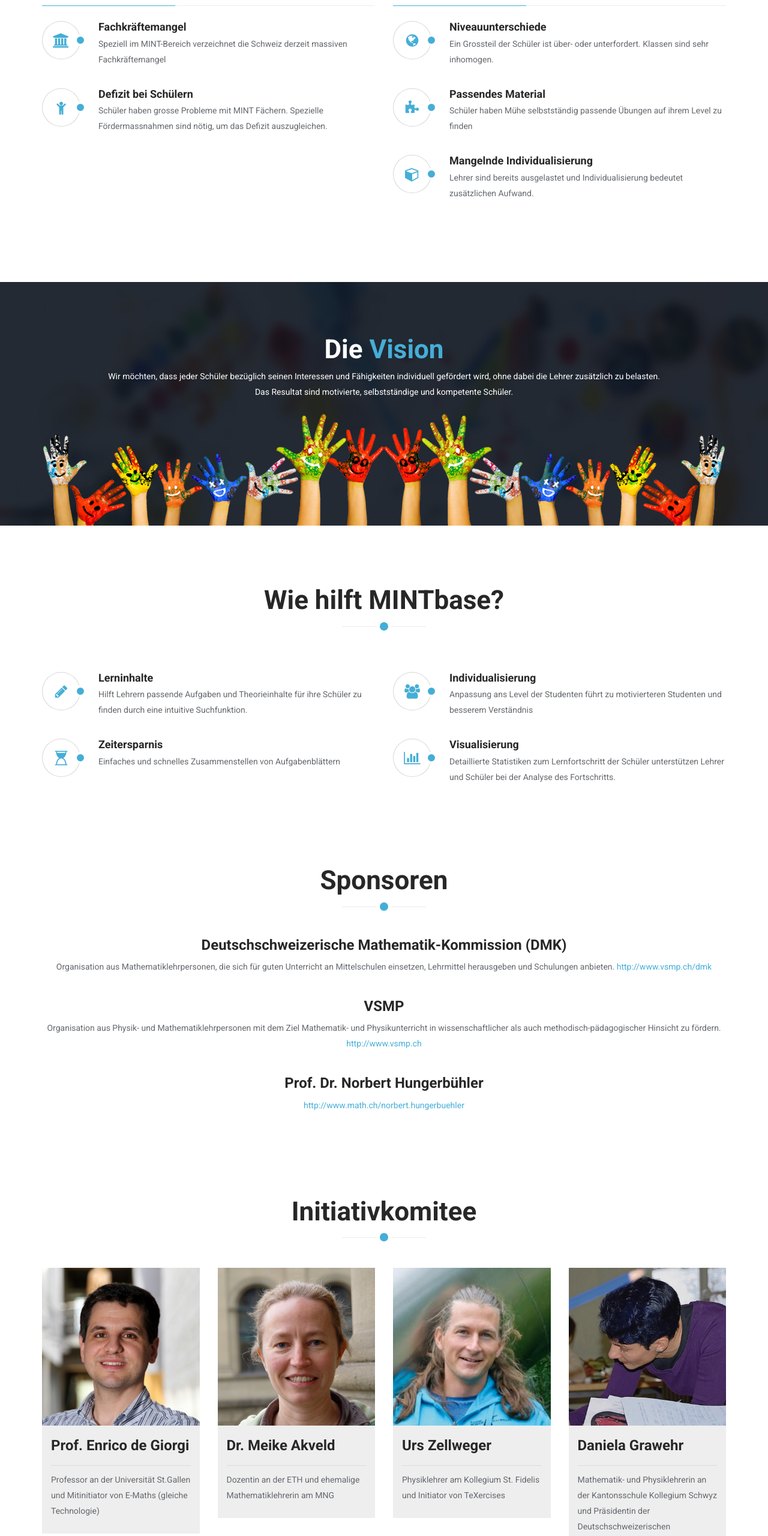
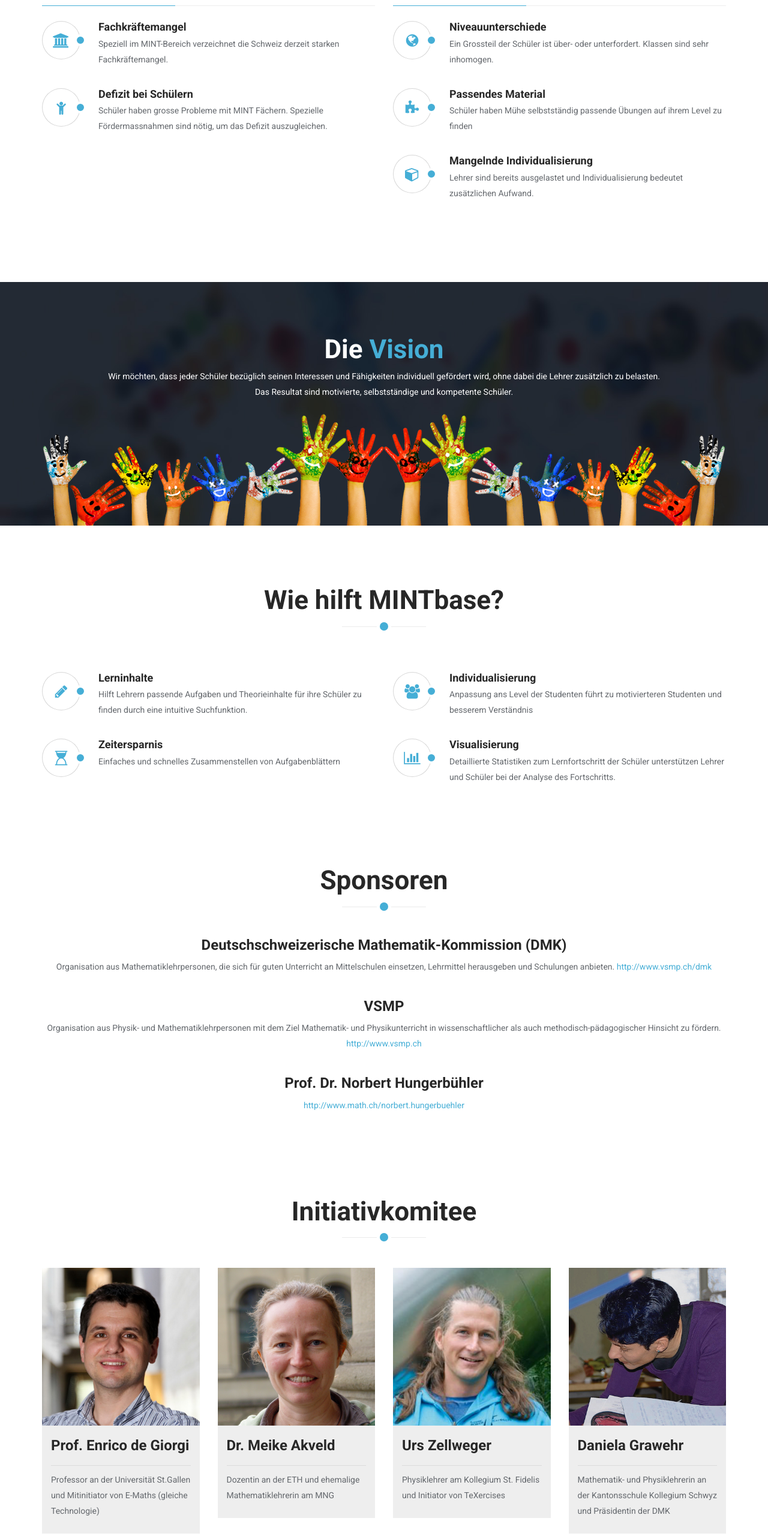
Before and after one commit to bersling/mintbase, a plain HTML site: page index.html in a window 1280 px wide. Shown: the part 955-3515 px from the top of the page at 60% size. Drawn offline with Linux system fonts and the light colour scheme; some packages are replaced by stand-ins of ours.

Commit message:
fix too long DMK

```diff
--- a/index.html
+++ b/index.html
@@ -110,7 +110,7 @@
                         </div>
                         <div class="media-body">
                             <h4 class="media-heading">Fachkräftemangel</h4>
-                            <p>Speziell im MINT-Bereich verzeichnet die Schweiz derzeit massiven Fachkräftemangel</p>
+                            <p>Speziell im MINT-Bereich verzeichnet die Schweiz derzeit starken Fachkräftemangel.</p>
                         </div>
                     </div>
 
@@ -313,7 +313,7 @@
                         <div class="team-info">
                             <h3>Daniela Grawehr</h3>
                         </div>
-                        <p>Mathematik- und Physiklehrerin an der Kantonsschule Kollegium Schwyz und Präsidentin der Deutschschweizerischen Mathematik-Kommission</p>
+                        <p>Mathematik- und Physiklehrerin an der Kantonsschule Kollegium Schwyz und Präsidentin der DMK</p>
                     </div>
                 </div>
             </div>
```
